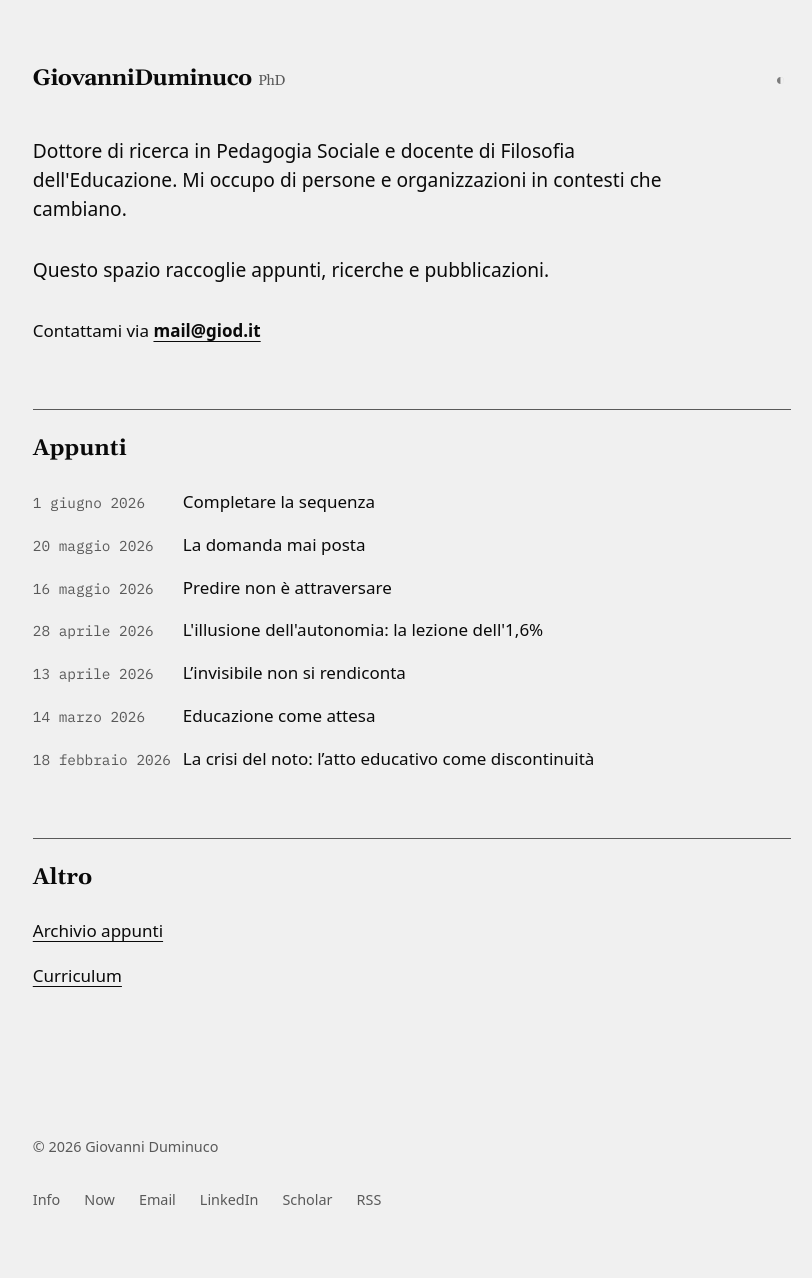
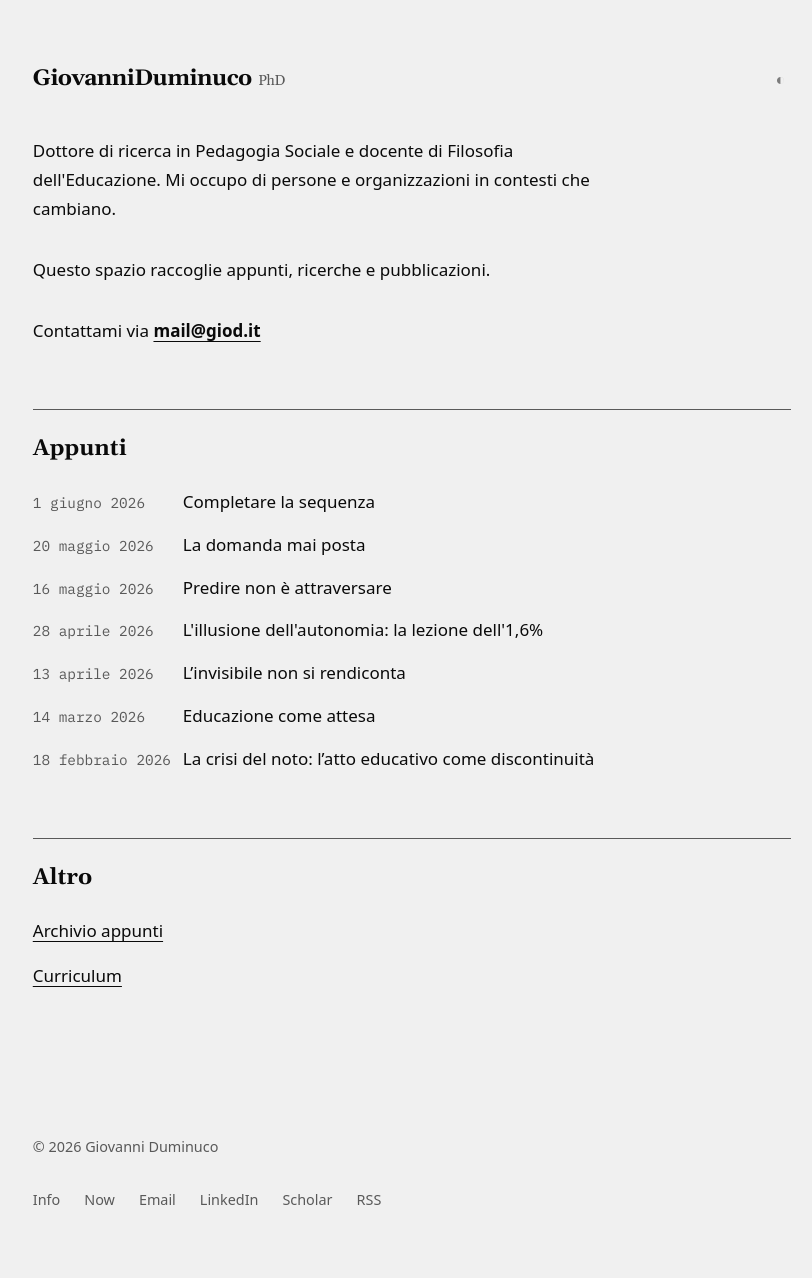
Before and after one commit to dumgio/dumgio.github.io, a Jekyll site: the page built from index.html, in a window 1280 px wide. Shown: the whole page, without its empty margins (228-1040 px from the left). Built offline with Jekyll 4.4.1, drawn with Linux system fonts in a browser that asks for light colours; comment, search, counter and statistics services are not loaded.

Commit message:
Rimuove accento verde, allinea intro-text al corpo
Hover link: opacity invece di colore verde.
.header-nav hover: text-color invece di primary.
.post-item hover: opacity invece di primary.
.intro-text: rimossa font-size 1.2rem, eredita 17px dal body.

Co-Authored-By: Claude Sonnet 4.6 <noreply@anthropic.com>

```diff
--- a/assets/css/style.css
+++ b/assets/css/style.css
@@ -122,7 +122,7 @@ header h1 {
 }
 
 .header-nav a:hover {
-  color: var(--primary);
+  color: var(--text-color);
   opacity: 1;
 }
 
@@ -214,7 +214,6 @@ header h1 span.cursor {
 }
 
 .intro-text {
-  font-size: 1.2rem;
   margin-bottom: 2rem;
 }
 
@@ -370,7 +369,6 @@ a {
 
 a:hover {
   opacity: 0.7;
-  color: var(--primary);
 }
 
 ul {
@@ -397,14 +395,14 @@ li {
   flex-shrink: 0;
 }
 
-/* Transizione pulita a cambio colore per i titoli degli appunti */
+/* Transizione pulita per i titoli degli appunti */
 .post-item a {
   text-decoration: none;
-  transition: color 0.2s ease;
+  transition: opacity 0.2s ease;
 }
 
 .post-item a:hover {
-  color: var(--primary);
+  opacity: 0.7;
 }
 
 footer {
```
